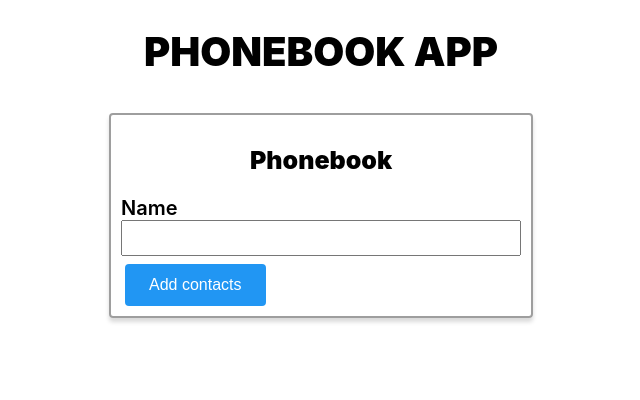
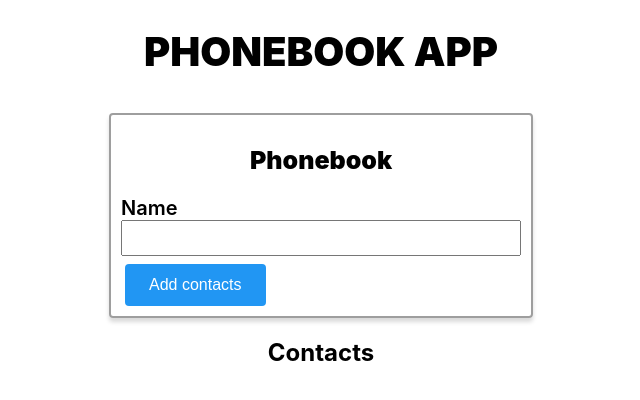
Before and after one commit to Shynal-Nazar/goit-react-hw-02-phonebook, a React (Create React App) app: page / in a window 1280 px wide. Shown: the top 400 px of the page, without its empty margins (319-959 px from the left). Built offline with nearby package versions, Linux system fonts and the light colour scheme.

Commit message:
Add contact

```diff
--- a/src/components/App.jsx
+++ b/src/components/App.jsx
@@ -1,6 +1,7 @@
 import React, { Component } from 'react';
 import { Container, Title } from './App.styled';
 import PhonebookSection from './phonebook/Phonebook';
+import ContactsSection from './contacts/Contacts';
 
 export class App extends Component {
   state = {
@@ -13,6 +14,7 @@ export class App extends Component {
       <Container>
         <Title>PHONEBOOK APP</Title>
         <PhonebookSection />
+        <ContactsSection />
       </Container>
     );
   }
--- a/src/components/contacts/Contacts.jsx
+++ b/src/components/contacts/Contacts.jsx
@@ -0,0 +1,11 @@
+import React from 'react';
+
+const ContactsSection = () => {
+  return (
+    <div>
+      <h2>Contacts</h2>
+    </div>
+  );
+};
+
+export default ContactsSection;
```
